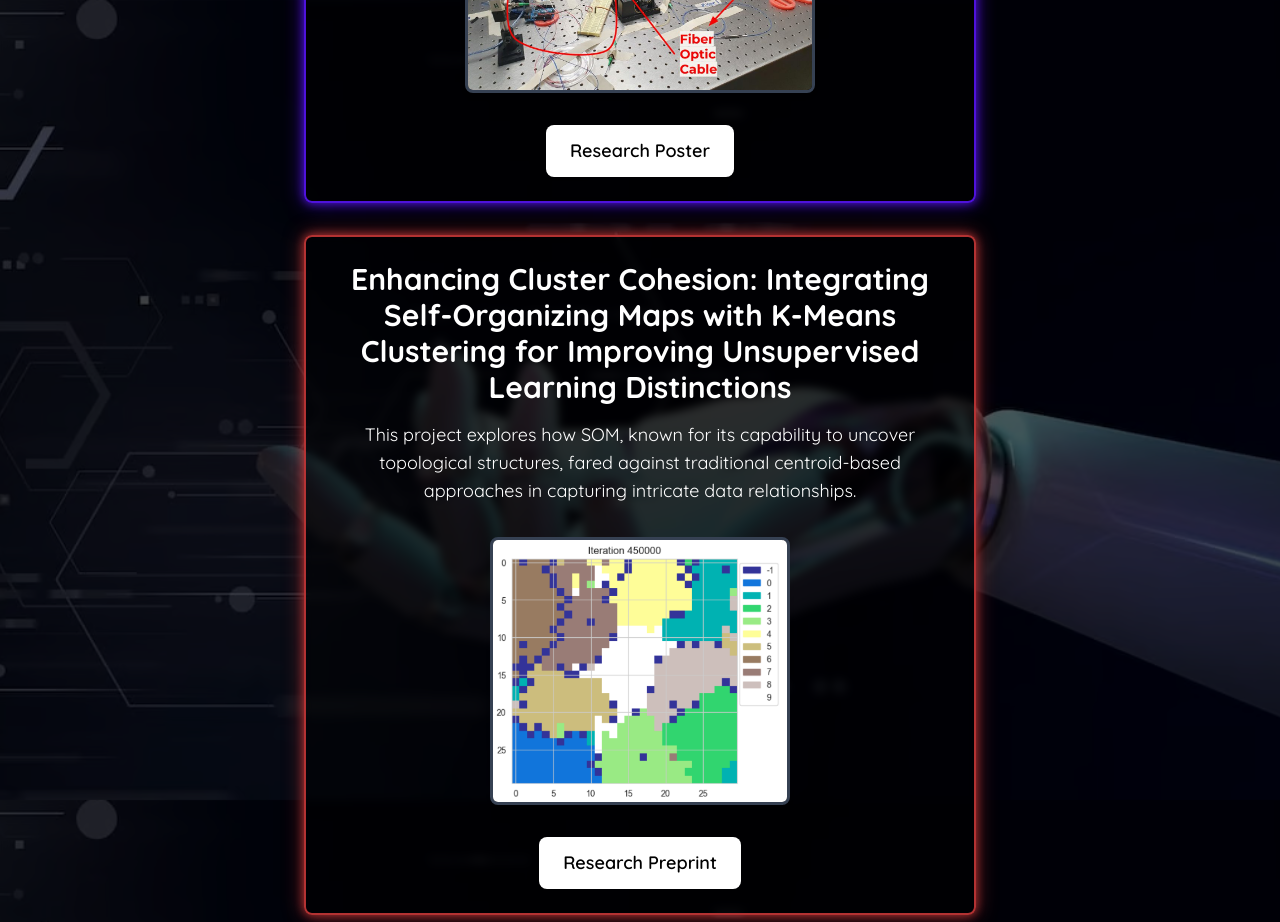
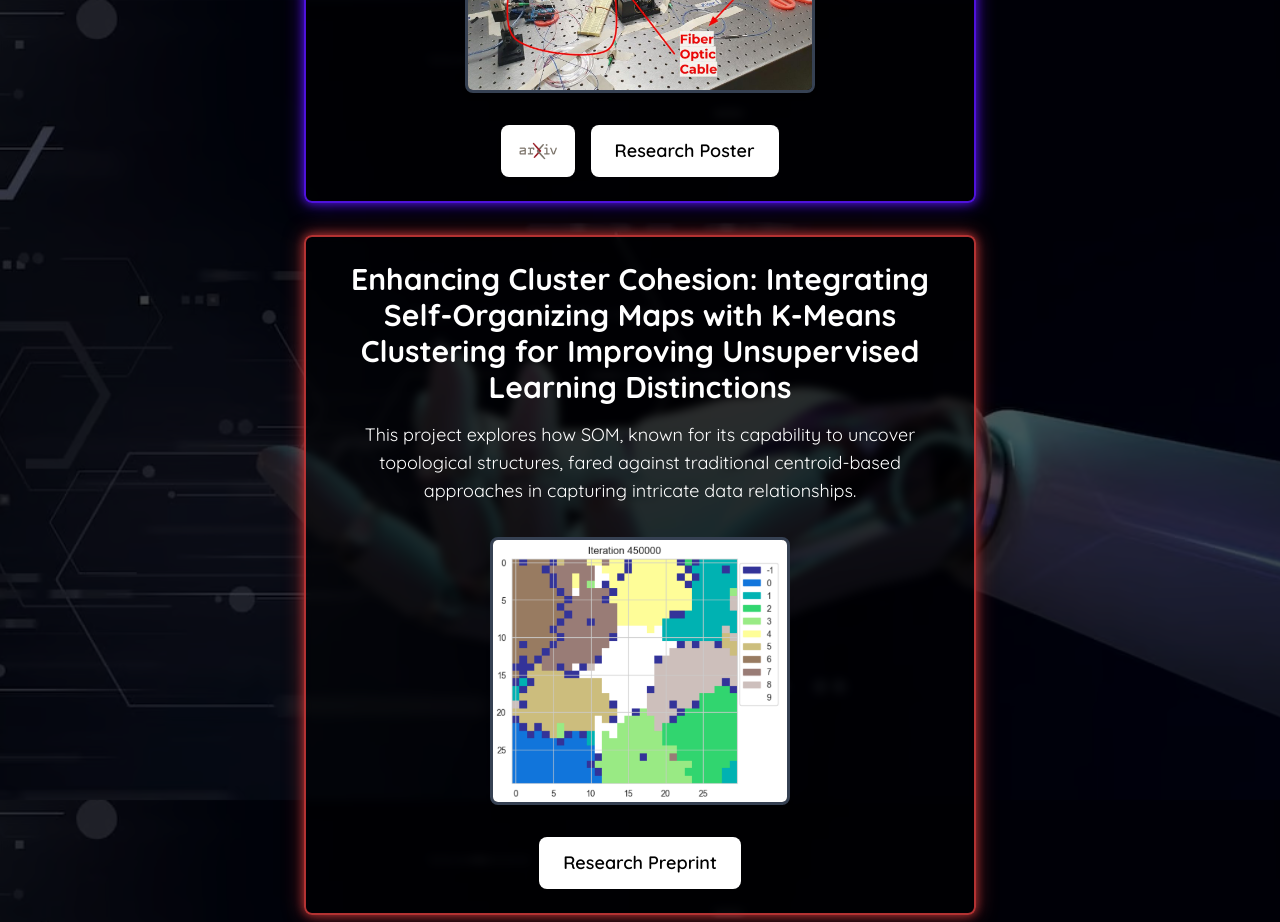
Before and after one commit to karthikcsq/personalsite, a Next.js app in the folder personalsite/: page /projects in a window 1280 px wide. Shown: the part 4000-4922 px from the top of the page. Built offline with nearby package versions, Linux system fonts and the light colour scheme.

Commit message:
arxiv for qkd

```diff
--- a/personalsite/src/app/projects/page.tsx
+++ b/personalsite/src/app/projects/page.tsx
@@ -245,6 +245,20 @@ export default function ProjectsPage() {
 
             <div className="flex items-center justify-center space-x-4">
               <a
+                href="https://arxiv.org/abs/2509.04389"
+                className="inline-block hover:scale-110 hover:transition duration-300"
+                target="_blank"
+                rel="noopener noreferrer"
+              >
+                <Image
+                  src="/arxivlogo.jpg"
+                  alt="arXiv Logo"
+                  width={1125}
+                  height={417}
+                  className="h-13 w-auto bg-white p-2 rounded-lg shadow-md"
+                />
+              </a>
+              <a
                 href="/QKDResearchPoster.pdf"
                 className="inline-block px-6 py-3 text-lg font-semibold text-black bg-white rounded-lg hover:bg-indigo-900 hover:text-white hover:scale-110 hover:transition duration-300"
                 target="_blank"
@@ -252,6 +266,8 @@ export default function ProjectsPage() {
               >
                 Research Poster
               </a>
+
+
             </div>
           </motion.div>
 
```
Also changed, not shown: personalsite/public/arxivlogo.jpg (added), 1 other file (tests, documents, lock files or other folders).
